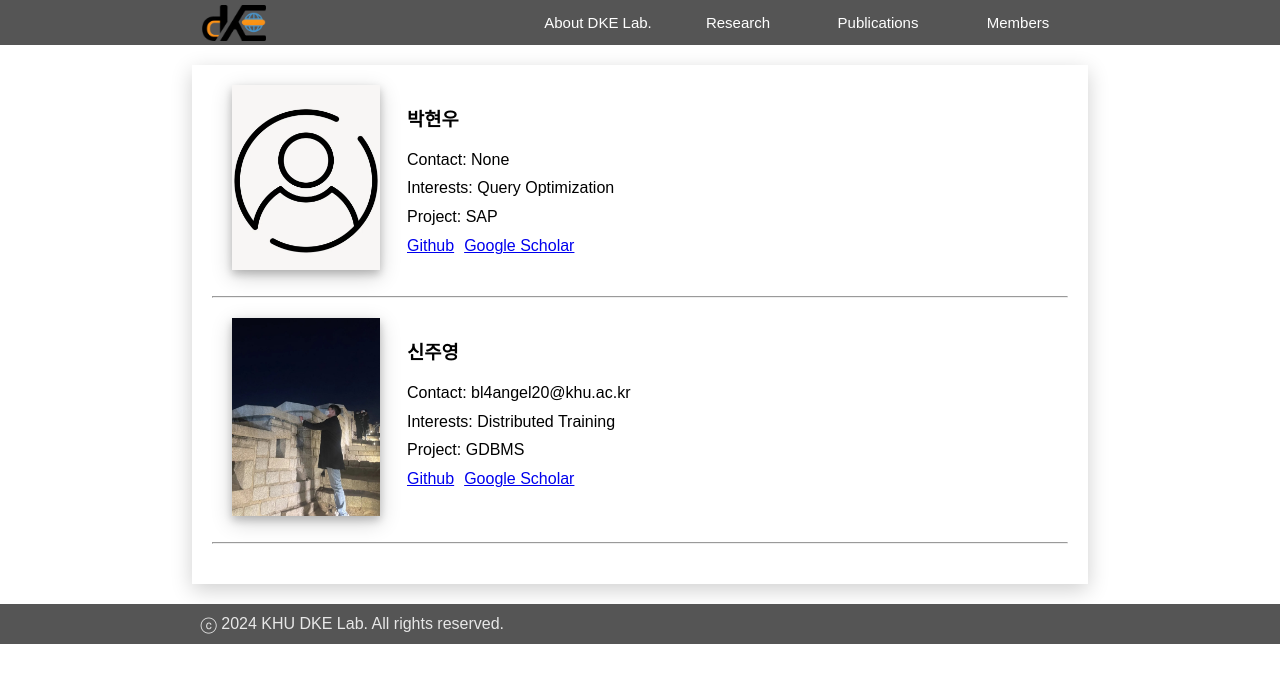
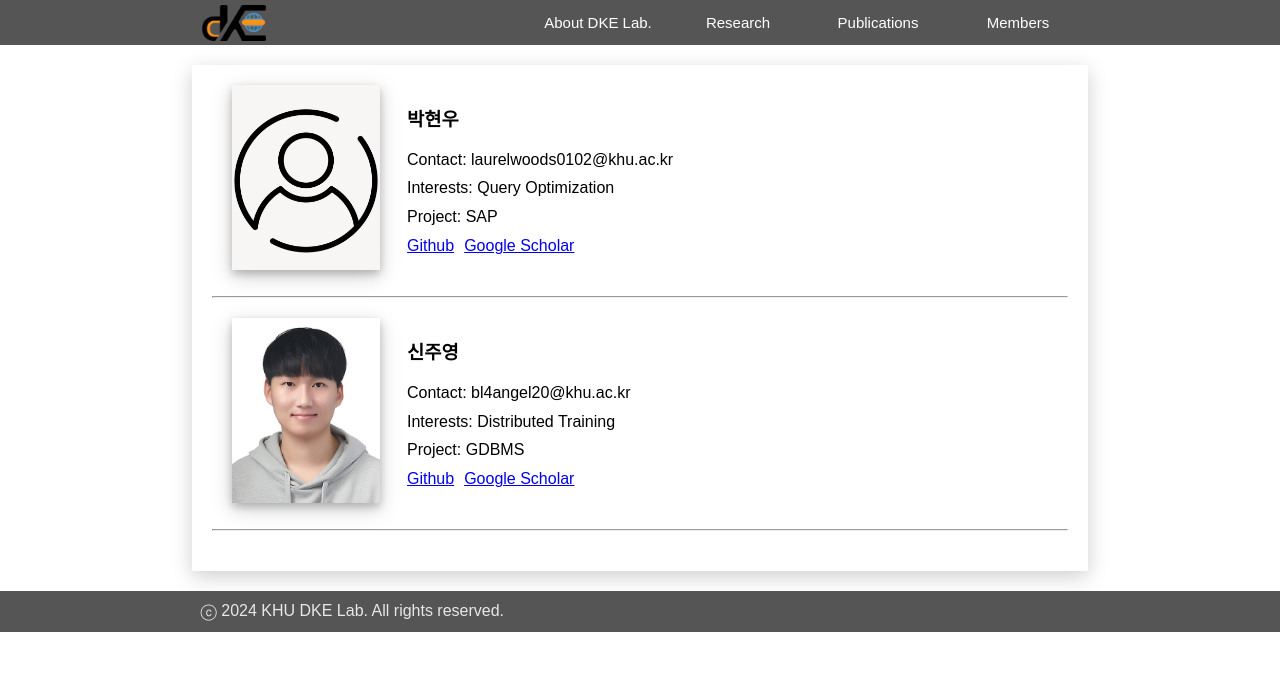
Before and after one commit to meongju0o0/DKE-homepage, a React (Create React App) app: page /pages/members/bachelor in a window 1280 px wide. Shown: the top 682 px of the page. Built offline with nearby package versions, Linux system fonts and the light colour scheme.

Commit message:
add alumni list

```diff
--- a/src/App.js
+++ b/src/App.js
@@ -20,7 +20,7 @@ import InternationalJournal from './components/pages/publications/InternationalJ
 import Doctoral from './components/pages/members/Doctoral'
 import Master from './components/pages/members/Master'
 import Bachelor from './components/pages/members/Bachelor'
-import Allumni from './components/pages/members/Allumni'
+import Alumni from './components/pages/members/Alumni'
 
 
 function App() {
@@ -45,7 +45,7 @@ function App() {
                 <Route path="/pages/members/doctoral" element={<Doctoral />} />
                 <Route path="/pages/members/master" element={<Master />} />
                 <Route path="/pages/members/bachelor" element={<Bachelor />} />
-                <Route path="/pages/members/alumni" element={<Allumni />} />
+                <Route path="/pages/members/alumni" element={<Alumni />} />
             </Routes>
             <Footer />
         </Router>
--- a/src/assets/members.json
+++ b/src/assets/members.json
@@ -5,7 +5,9 @@
             "contact": "tykim1989@gmail.com",
             "interests": "Query Optimization",
             "projects": "SAP",
-            "profileImage": "/images/profile-images/lab_master.jpg",
+            "profileImage": "/images/profile-images/no-img.png",
+            "github": "https://github.com",
+            "googleScholar": "https://scholar.google.co.kr",
             "role": "doctoral-member"
         },
         {
@@ -14,6 +16,8 @@
             "interests": "Distributed Training",
             "projects": "GDBMS",
             "profileImage": "/images/profile-images/no-img.png",
+            "github": "https://github.com",
+            "googleScholar": "https://scholar.google.co.kr",
             "role": "doctoral-member"
         },
         {
@@ -22,6 +26,8 @@
             "interests": "Graph Neural Network",
             "projects": "GDBMS",
             "profileImage": "/images/profile-images/no-img.png",
+            "github": "https://github.com",
+            "googleScholar": "https://scholar.google.co.kr",
             "role": "doctoral-member"
         },
         {
@@ -30,6 +36,8 @@
             "interests": "Graph Neural Network",
             "projects": "GDBMS",
             "profileImage": "/images/profile-images/no-img.png",
+            "github": "https://github.com",
+            "googleScholar": "https://scholar.google.co.kr",
             "role": "doctoral-member"
         },
         {
@@ -38,6 +46,8 @@
             "interests": "Graph Neural Network",
             "projects": "GDBMS",
             "profileImage": "/images/profile-images/no-img.png",
+            "github": "https://github.com",
+            "googleScholar": "https://scholar.google.co.kr",
             "role": "doctoral-member"
         },
         {
@@ -46,6 +56,8 @@
             "interests": "Query Optimization",
             "projects": "SAP",
             "profileImage": "/images/profile-images/no-img.png",
+            "github": "https://github.com",
+            "googleScholar": "https://scholar.google.co.kr",
             "role": "doctoral-member"
         },
         {
@@ -54,6 +66,8 @@
             "interests": "Graph Neural Network",
             "projects": "GDBMS",
             "profileImage": "/images/profile-images/no-img.png",
+            "github": "https://github.com",
+            "googleScholar": "https://scholar.google.co.kr",
             "role": "doctoral-member"
         },
         {
@@ -62,6 +76,8 @@
             "interests": "Keyword Extraction",
             "projects": "ETRI",
             "profileImage": "/images/profile-images/no-img.png",
+            "github": "https://github.com",
+            "googleScholar": "https://scholar.google.co.kr",
             "role": "doctoral-member"
         },
         {
@@ -70,34 +86,42 @@
             "interests": "...",
             "projects": "...",
             "profileImage": "/images/profile-images/no-img.png",
+            "github": "https://github.com",
+            "googleScholar": "https://scholar.google.co.kr",
             "role": "doctoral-member"
         }
     ],
     "master-members": [
-        {
-            "name": "안형준",
-            "contact": "None",
-            "interests": "Graph Neural Network",
-            "projects": "GDBMS",
-            "profileImage": "/images/profile-images/no-img.png",
-            "role": "master-member"
-        },
         {
             "name": "임준원",
             "contact": "None",
             "interests": "Search Engine Development",
             "projects": "ETRI",
             "profileImage": "/images/profile-images/junwon.jpg",
+            "github": "https://github.com",
+            "googleScholar": "https://scholar.google.co.kr",
+            "role": "master-member"
+        },
+        {
+            "name": "안형준",
+            "contact": "2016104132@khu.ac.kr",
+            "interests": "Graph Neural Network",
+            "projects": "GDBMS",
+            "profileImage": "/images/profile-images/no-img.png",
+            "github": "https://github.com",
+            "googleScholar": "https://scholar.google.co.kr",
             "role": "master-member"
         }
     ],
     "bachelor-members": [
         {
             "name": "박현우",
-            "contact": "None",
+            "contact": "laurelwoods0102@khu.ac.kr",
             "interests": "Query Optimization",
             "projects": "SAP",
             "profileImage": "/images/profile-images/no-img.png",
+            "github": "https://github.com/laurelwoods0102",
+            "googleScholar": "https://scholar.google.co.kr",
             "role": "bachelor-member"
         },
         {
@@ -106,6 +130,8 @@
             "interests": "Distributed Training",
             "projects": "GDBMS",
             "profileImage": "/images/profile-images/juyeong.jpg",
+            "github": "https://github.com/meongju0o0",
+            "googleScholar": "https://scholar.google.co.kr/citations?user=ND0oIHUAAAAJ&hl=ko",
             "role": "bachelor-member"
         }
     ]
--- a/src/components/pages/members/Allumni.js
+++ /dev/null
@@ -1,14 +0,0 @@
-import React from 'react';
-
-
-const Allumni = () => {
-    return (
-        <div className="wrapper">
-            <div className="main-content">
-
-            </div>
-        </div>
-    )
-}
-
-export default Allumni;
--- /dev/null
+++ b/src/components/pages/members/Alumni.js
@@ -0,0 +1,24 @@
+import React from 'react';
+import { AlumniList } from './AlumniList';
+
+import '../styles/Default.css';
+import '../styles/Alumni.css'
+import AlumniData from '../../../assets/alumni.json';
+
+
+const Alumni = () => {
+    return (
+        <div className="wrapper">
+            <div className="main-content">
+                <h1>Doctoral Alumni</h1>
+                <AlumniList memberInfo={AlumniData['doctoral-alumni']} />
+                <h1 style={{marginTop: '64px'}}>Master Alumni</h1>
+                <AlumniList memberInfo={AlumniData['master-alumni']} />
+                <h1 style={{marginTop: '64px'}}>Bachelor Alumni</h1>
+                <AlumniList memberInfo={AlumniData['bachelor-alumni']} />
+            </div>
+        </div>
+    )
+}
+
+export default Alumni;
--- /dev/null
+++ b/src/components/pages/members/AlumniList.js
@@ -0,0 +1,25 @@
+import React, { useState } from 'react';
+
+import '../styles/Default.css';
+import '../styles/Alumni.css';
+
+
+export function AlumniList({ memberInfo }) {
+    const [members] = useState(memberInfo || []);
+
+    return (
+        <div className="alumni-container">
+            {members.map((member, index) => (
+                <div key={index}>
+                    <div className={index % 2 === 0 ? 'left-container' : 'right-container'}>
+                        <div className='sub-container'>
+                            <h2 style={ {marginTop: "4px", marginBottom:"4px"}}>{member.name}</h2>
+                            <p style={ {marginTop: "10px", marginBottom:"10px"}}>Company: {member.company}</p>
+                        </div>
+                        <hr />
+                    </div>
+                </div>
+            ))}
+        </div>
+    );
+}
--- a/src/components/pages/members/MembersList.js
+++ b/src/components/pages/members/MembersList.js
@@ -22,12 +22,12 @@ export const MembersList = ({ memberInfo }) => {
                             <p className='p-members'>Interests: {member.interests}</p>
                             <p className='p-members'>Project: {member.projects}</p>
                             <p className='p-members'>
-                                <NewTabLink to='https://github.com/'>
+                                <NewTabLink to={member.github}>
                                     <span style={ {marginRight: '10px'} }>
                                         Github
                                     </span>
                                 </NewTabLink>
-                                <NewTabLink style={ {marginRight: '10px'} } to='https://scholar.google.co.kr/'>
+                                <NewTabLink style={ {marginRight: '10px'} } to={member.googleScholar}>
                                     <span style={ {marginRight: '10px'} }>
                                         Google Scholar
                                     </span>
--- /dev/null
+++ b/src/components/pages/styles/Alumni.css
@@ -0,0 +1,18 @@
+.alumni-container {
+    clear: both;
+    overflow: hidden;
+}
+
+.left-container, .right-container {
+    width: 50%;
+    float: left;
+    box-sizing: border-box;
+}
+
+.right-container {
+    float: right;
+}
+
+.sub-container {
+    height: 64px;
+}
```
Also changed, not shown: public/images/profile-images/juyeong.jpg, public/images/profile-images/lab_master.jpg (deleted).
